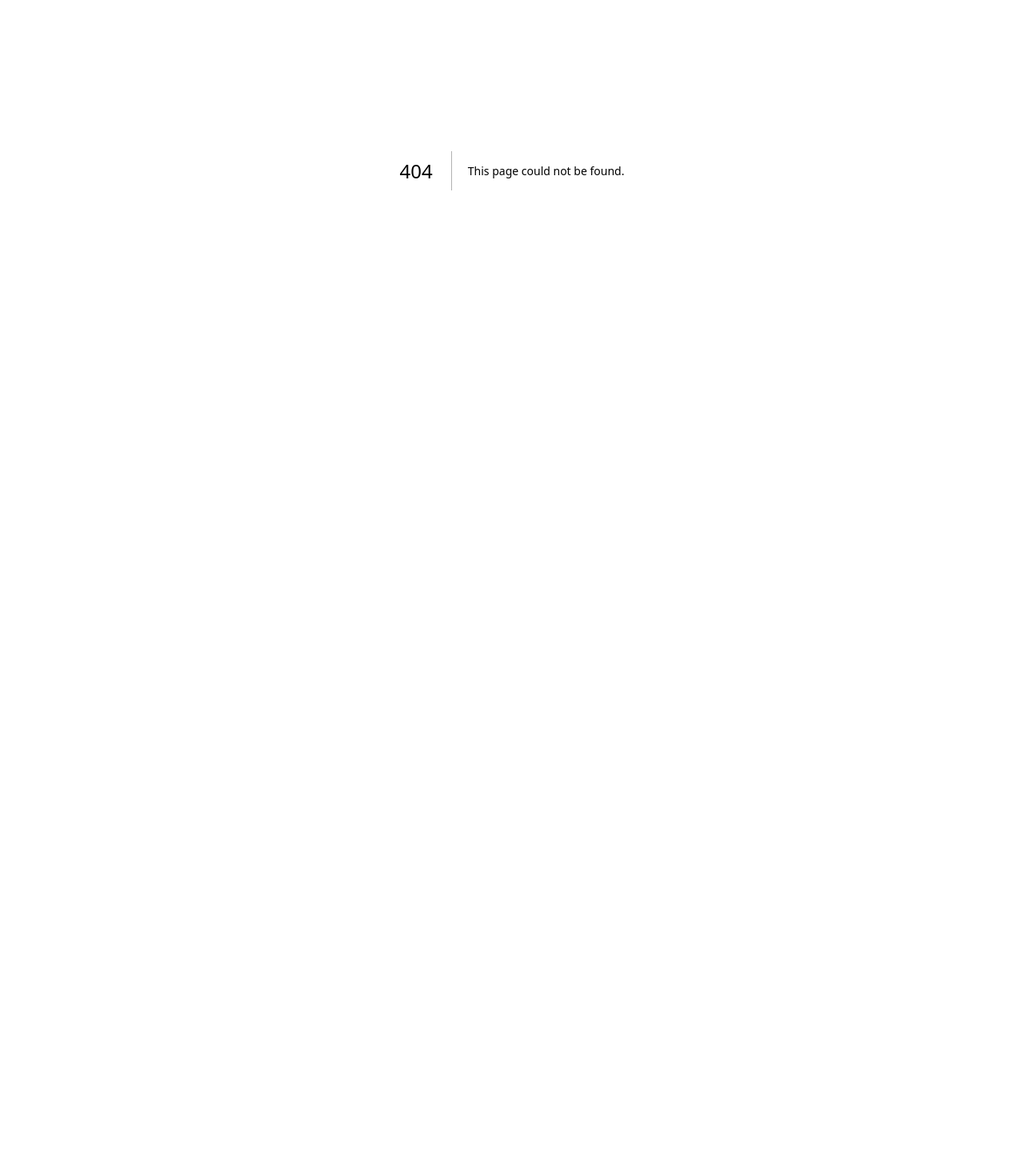
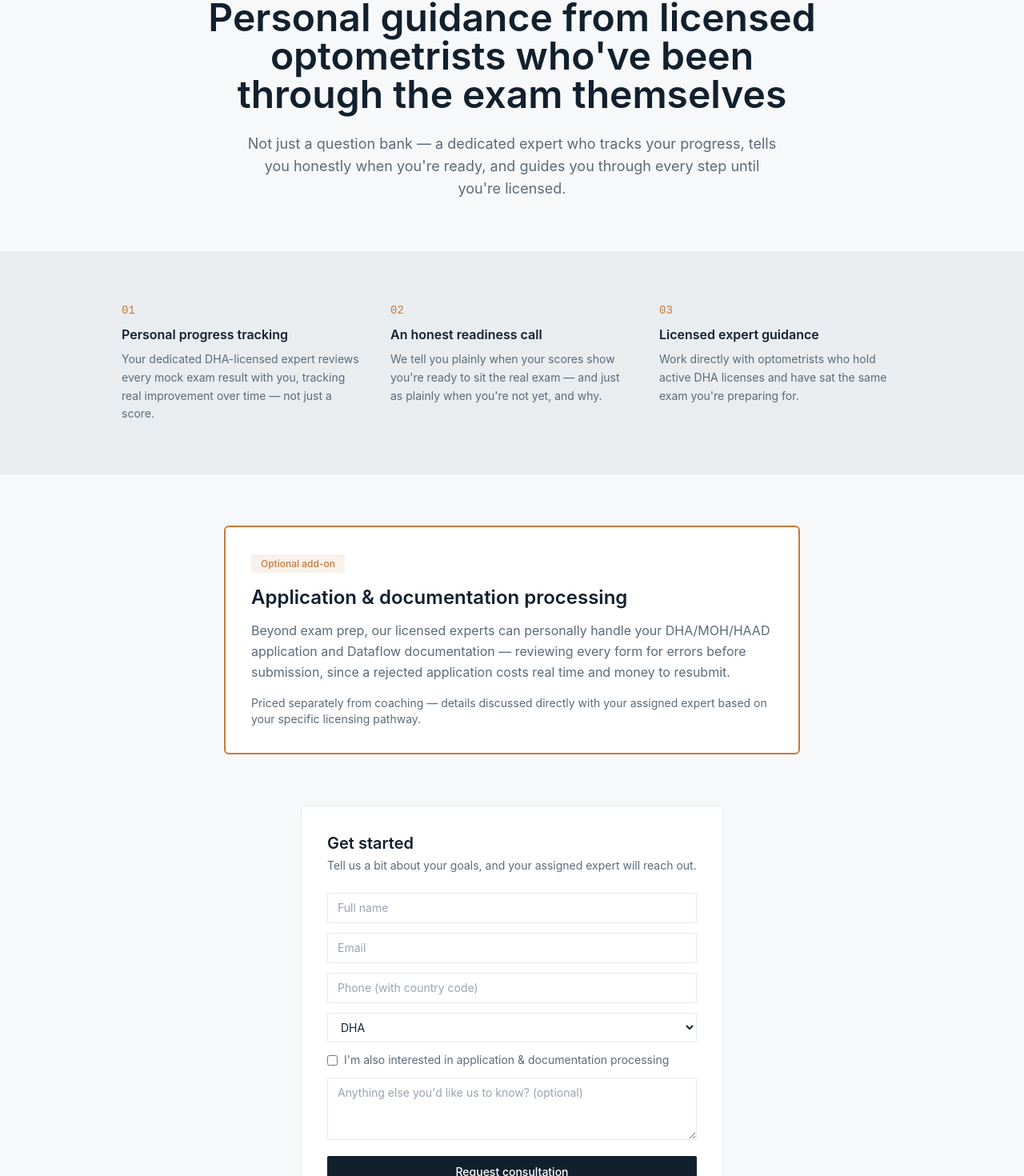
Before and after one commit to MHamzaNajam/optoacademy, a Next.js app: page /consultation in a window 1280 px wide. Before the commit this address had no page. Shown: the part 187-1657 px from the top of the page at 80% size. Before the commit the page ends 800 px from the top, so only its background shows below. Built offline with nearby package versions, Linux system fonts and the light colour scheme; no server answers.

Commit message:
Create page.tsx

```diff
--- /dev/null
+++ b/app/(marketing)/consultation/page.tsx
@@ -0,0 +1,206 @@
+"use client";
+
+import { useState } from "react";
+import Header from "@/components/marketing/Header";
+import Footer from "@/components/marketing/Footer";
+import { supabase } from "@/lib/supabaseClient";
+
+export default function ConsultationPage() {
+  const [name, setName] = useState("");
+  const [email, setEmail] = useState("");
+  const [phone, setPhone] = useState("");
+  const [examType, setExamType] = useState("DHA");
+  const [wantsDocs, setWantsDocs] = useState(false);
+  const [message, setMessage] = useState("");
+  const [submitted, setSubmitted] = useState(false);
+  const [loading, setLoading] = useState(false);
+  const [error, setError] = useState<string | null>(null);
+
+  async function handleSubmit(e: React.FormEvent) {
+    e.preventDefault();
+    setLoading(true);
+    setError(null);
+
+    const { error: insertError } = await supabase.from("consultation_inquiries").insert({
+      name,
+      email,
+      phone,
+      exam_type: examType,
+      wants_document_processing: wantsDocs,
+      message,
+    });
+
+    if (insertError) {
+      setError("Something went wrong. Please try again.");
+      setLoading(false);
+      return;
+    }
+
+    setSubmitted(true);
+    setLoading(false);
+  }
+
+  return (
+    <>
+      <Header />
+
+      <main>
+        {/* Hero */}
+        <section className="max-w-5xl mx-auto px-6 pt-20 pb-16 text-center">
+          <p className="text-amber font-mono text-sm mb-4 tracking-wide">
+            ONE-ON-ONE COACHING
+          </p>
+          <h1 className="text-4xl md:text-5xl font-semibold text-ink leading-tight mb-6 max-w-3xl mx-auto">
+            Personal guidance from licensed optometrists who've been through the exam themselves
+          </h1>
+          <p className="text-slate text-lg max-w-2xl mx-auto">
+            Not just a question bank — a dedicated expert who tracks your progress,
+            tells you honestly when you're ready, and guides you through every step
+            until you're licensed.
+          </p>
+        </section>
+
+        {/* What's included */}
+        <section className="bg-haze py-16">
+          <div className="max-w-5xl mx-auto px-6 grid md:grid-cols-3 gap-8">
+            <div>
+              <p className="font-mono text-amber text-sm mb-2">01</p>
+              <h3 className="font-semibold text-ink mb-2">Personal progress tracking</h3>
+              <p className="text-slate text-sm leading-relaxed">
+                Your dedicated DHA-licensed expert reviews every mock exam result
+                with you, tracking real improvement over time — not just a score.
+              </p>
+            </div>
+            <div>
+              <p className="font-mono text-amber text-sm mb-2">02</p>
+              <h3 className="font-semibold text-ink mb-2">An honest readiness call</h3>
+              <p className="text-slate text-sm leading-relaxed">
+                We tell you plainly when your scores show you're ready to sit the
+                real exam — and just as plainly when you're not yet, and why.
+              </p>
+            </div>
+            <div>
+              <p className="font-mono text-amber text-sm mb-2">03</p>
+              <h3 className="font-semibold text-ink mb-2">Licensed expert guidance</h3>
+              <p className="text-slate text-sm leading-relaxed">
+                Work directly with optometrists who hold active DHA licenses and
+                have sat the same exam you're preparing for.
+              </p>
+            </div>
+          </div>
+        </section>
+
+        {/* Document processing add-on */}
+        <section className="max-w-3xl mx-auto px-6 py-16">
+          <div className="border-2 border-amber rounded-md p-8 bg-white">
+            <span className="text-xs font-medium bg-amber/10 text-amber px-3 py-1 rounded-sm">
+              Optional add-on
+            </span>
+            <h2 className="text-2xl font-semibold text-ink mt-4 mb-3">
+              Application & documentation processing
+            </h2>
+            <p className="text-slate mb-4 leading-relaxed">
+              Beyond exam prep, our licensed experts can personally handle your
+              DHA/MOH/HAAD application and Dataflow documentation — reviewing every
+              form for errors before submission, since a rejected application costs
+              real time and money to resubmit.
+            </p>
+            <p className="text-sm text-slate">
+              Priced separately from coaching — details discussed directly with your
+              assigned expert based on your specific licensing pathway.
+            </p>
+          </div>
+        </section>
+
+        {/* Inquiry form */}
+        <section className="max-w-xl mx-auto px-6 pb-24">
+          <div className="bg-white border border-line rounded-md p-8">
+            <h2 className="text-xl font-semibold text-ink mb-1">Get started</h2>
+            <p className="text-sm text-slate mb-6">
+              Tell us a bit about your goals, and your assigned expert will reach out.
+            </p>
+
+            {submitted ? (
+              <p className="text-sm text-teal bg-teal/5 border border-teal/20 rounded-sm px-4 py-4">
+                Thank you — we've received your details. Your assigned expert will
+                reach out within 1-2 business days.
+              </p>
+            ) : (
+              <form onSubmit={handleSubmit} className="flex flex-col gap-3">
+                <input
+                  type="text"
+                  placeholder="Full name"
+                  required
+                  value={name}
+                  onChange={(e) => setName(e.target.value)}
+                  className="border border-line rounded-sm px-3 py-2 text-sm"
+                />
+                <input
+                  type="email"
+                  placeholder="Email"
+                  required
+                  value={email}
+                  onChange={(e) => setEmail(e.target.value)}
+                  className="border border-line rounded-sm px-3 py-2 text-sm"
+                />
+                <input
+                  type="tel"
+                  placeholder="Phone (with country code)"
+                  required
+                  value={phone}
+                  onChange={(e) => setPhone(e.target.value)}
+                  className="border border-line rounded-sm px-3 py-2 text-sm"
+                />
+                <select
+                  value={examType}
+                  onChange={(e) => setExamType(e.target.value)}
+                  className="border border-line rounded-sm px-3 py-2 text-sm bg-white"
+                >
+                  <option value="DHA">DHA</option>
+                  <option value="MOH">MOH</option>
+                  <option value="HAAD">HAAD</option>
+                  <option value="SCHFS">SCHFS</option>
+                  <option value="OMSB">OMSB</option>
+                  <option value="NHRA">NHRA</option>
+                </select>
+
+                <label className="flex items-center gap-2 text-sm text-slate">
+                  <input
+                    type="checkbox"
+                    checked={wantsDocs}
+                    onChange={(e) => setWantsDocs(e.target.checked)}
+                  />
+                  I'm also interested in application & documentation processing
+                </label>
+
+                <textarea
+                  placeholder="Anything else you'd like us to know? (optional)"
+                  value={message}
+                  onChange={(e) => setMessage(e.target.value)}
+                  rows={3}
+                  className="border border-line rounded-sm px-3 py-2 text-sm"
+                />
+
+                {error && (
+                  <p className="text-xs text-[#c0392b] bg-[#c0392b]/5 border border-[#c0392b]/20 rounded-sm px-3 py-2">
+                    {error}
+                  </p>
+                )}
+
+                <button
+                  type="submit"
+                  disabled={loading}
+                  className="bg-ink text-paper py-2.5 rounded-sm font-medium text-sm mt-2 disabled:opacity-60"
+                >
+                  {loading ? "Submitting..." : "Request consultation"}
+                </button>
+              </form>
+            )}
+          </div>
+        </section>
+      </main>
+
+      <Footer />
+    </>
+  );
+}
```
